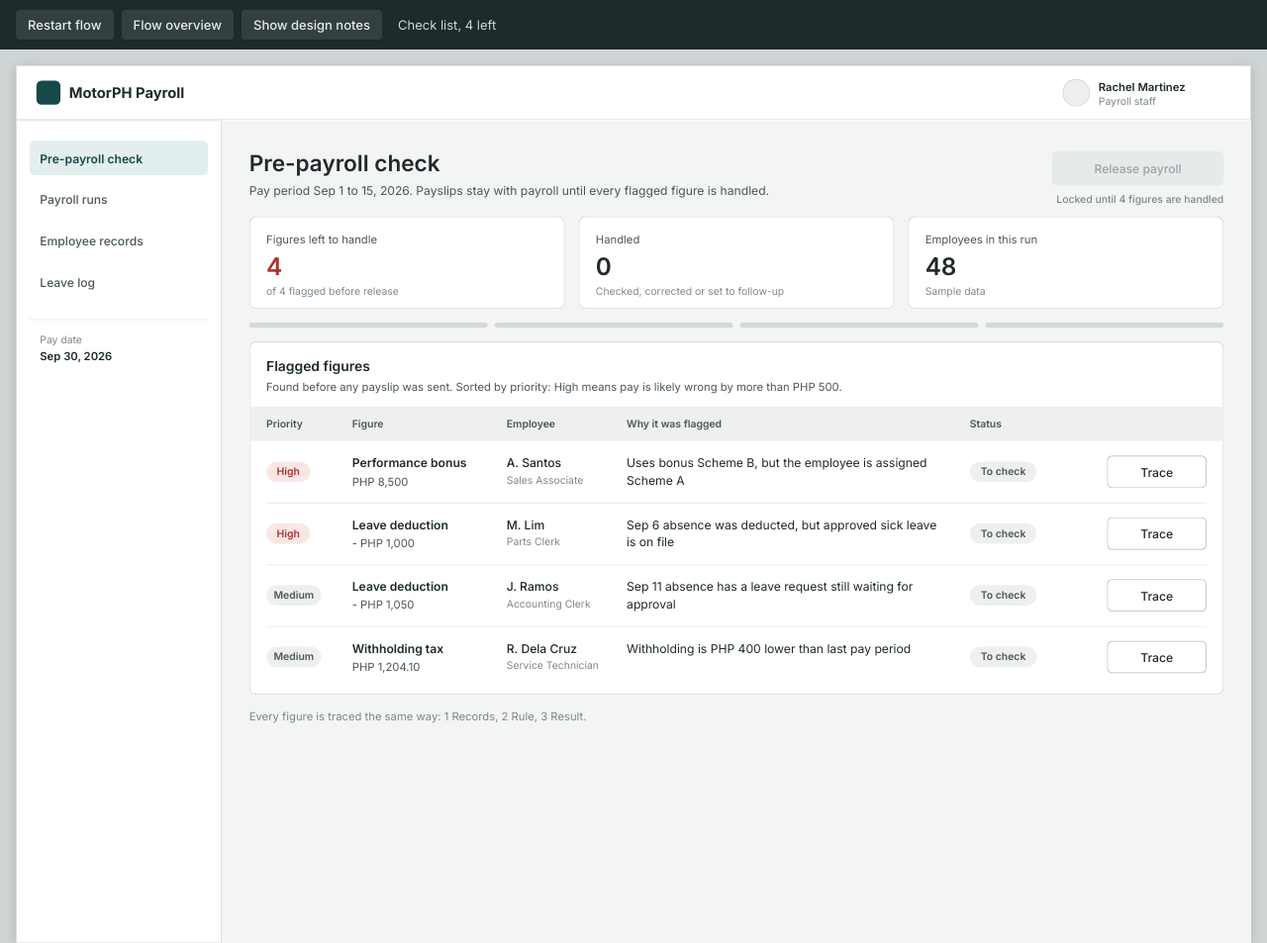
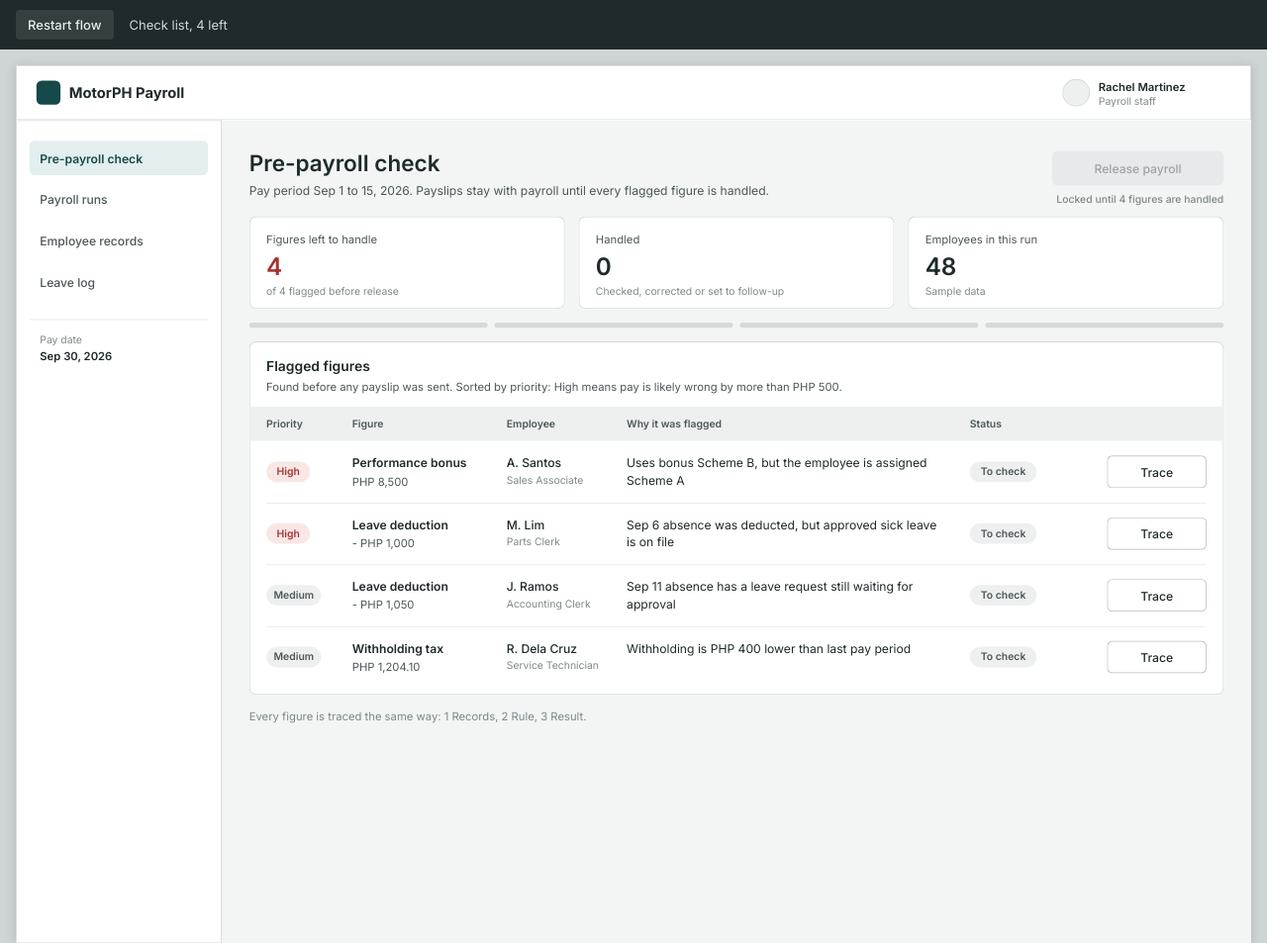
Before and after one commit to Liwa1995/HCI-Group-19-MS2, a plain HTML site: page index.html in a window 1280 px wide. Shown: the top 953 px of the page at 99% size. Drawn offline with Linux system fonts and the light colour scheme.

Commit message:
Add files via upload

```diff
--- a/index.html
+++ b/index.html
@@ -24,8 +24,7 @@ button.el:focus-visible{outline:3px solid #6B4FA0;outline-offset:2px}
 #notes li{margin:6px 0;font-size:14px;line-height:1.45}
 @media (prefers-reduced-motion:reduce){*{transition:none!important}}
 </style></head><body>
-<div id="bar"><button id="restart" type="button">Restart flow</button><button id="ovw" type="button">Flow overview</button>
-<button id="notesbtn" type="button" aria-pressed="false">Show design notes</button><span id="label" aria-live="polite"></span></div>
+<div id="bar"><button id="restart" type="button">Restart flow</button><span id="label" aria-live="polite"></span></div>
 <div id="wrap"><div id="stage"></div></div><div id="notes" hidden></div>
 <script>
 // MotorPH pre-payroll check, mid-fidelity interactive wireframe, version 2.
@@ -552,7 +551,7 @@ function buildSpec(mode) {
 }
 // Clickable HTML preview: renders each state on demand from the shared spec.
 (function () {
-  var screens = buildSpec("full"), spec = {}, built = {}, stack = [], cur = null, notesOn = false;
+  var screens = buildSpec("full").filter(function (sc) { return sc.id !== "overview"; }), spec = {}, built = {}, stack = [], cur = null, notesOn = false;
   screens.forEach(function (sc) { spec[sc.id] = sc; });
   var root = document.getElementById("stage"), label = document.getElementById("label"), panel = document.getElementById("notes");
   function wt(w) { return { "Regular": 400, "Medium": 500, "Semi Bold": 600, "Bold": 700 }[w]; }
@@ -587,10 +586,6 @@ function buildSpec(mode) {
       }
       f.appendChild(d);
     });
-    sc.notes.forEach(function (n) {
-      var m = el("div", "marker"); m.textContent = n.n; m.style.left = (n.x - 13) + "px"; m.style.top = (n.y - 13) + "px";
-      m.title = n.t; f.appendChild(m);
-    });
     root.appendChild(f); built[sc.id] = f; return f;
   }
   function renderNotes(sc) {
@@ -617,9 +612,6 @@ function buildSpec(mode) {
     if (t.dataset.to === "@back") show(stack.pop() || "list__", false); else show(t.dataset.to, true);
   });
   document.getElementById("restart").onclick = function () { stack = []; show("list__", false); };
-  document.getElementById("ovw").onclick = function () { show("overview", true); };
-  var nb = document.getElementById("notesbtn");
-  nb.onclick = function () { notesOn = !notesOn; nb.setAttribute("aria-pressed", notesOn); nb.textContent = notesOn ? "Hide design notes" : "Show design notes"; show(cur, false); };
   function fit() { var s = Math.min(1, (window.innerWidth - 32) / 1440); root.style.transform = "scale(" + s + ")"; root.style.height = (1024 * s) + "px"; }
   window.addEventListener("resize", fit);
   window.showScreen = function (id) { show(id, false); };
```
